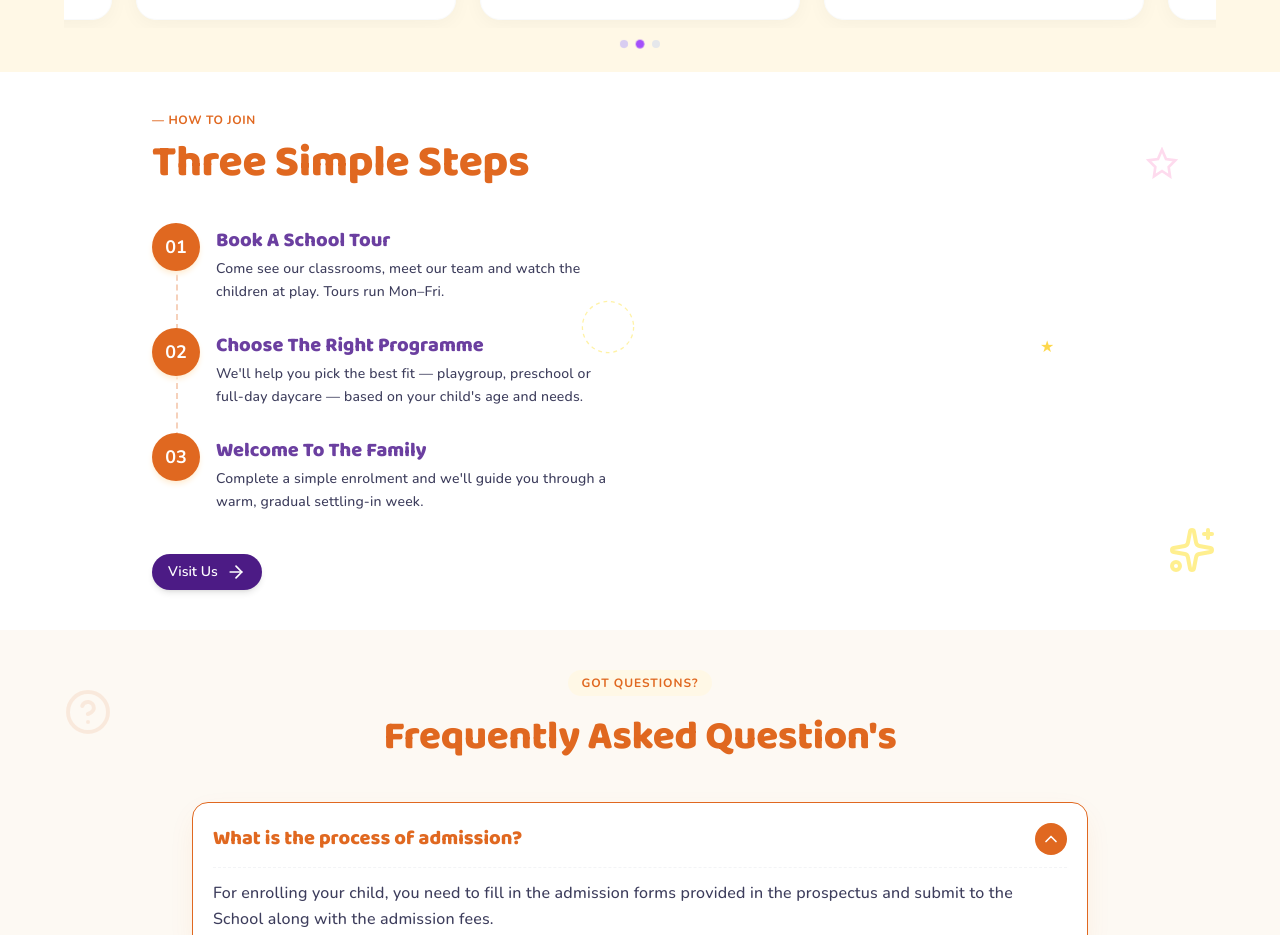
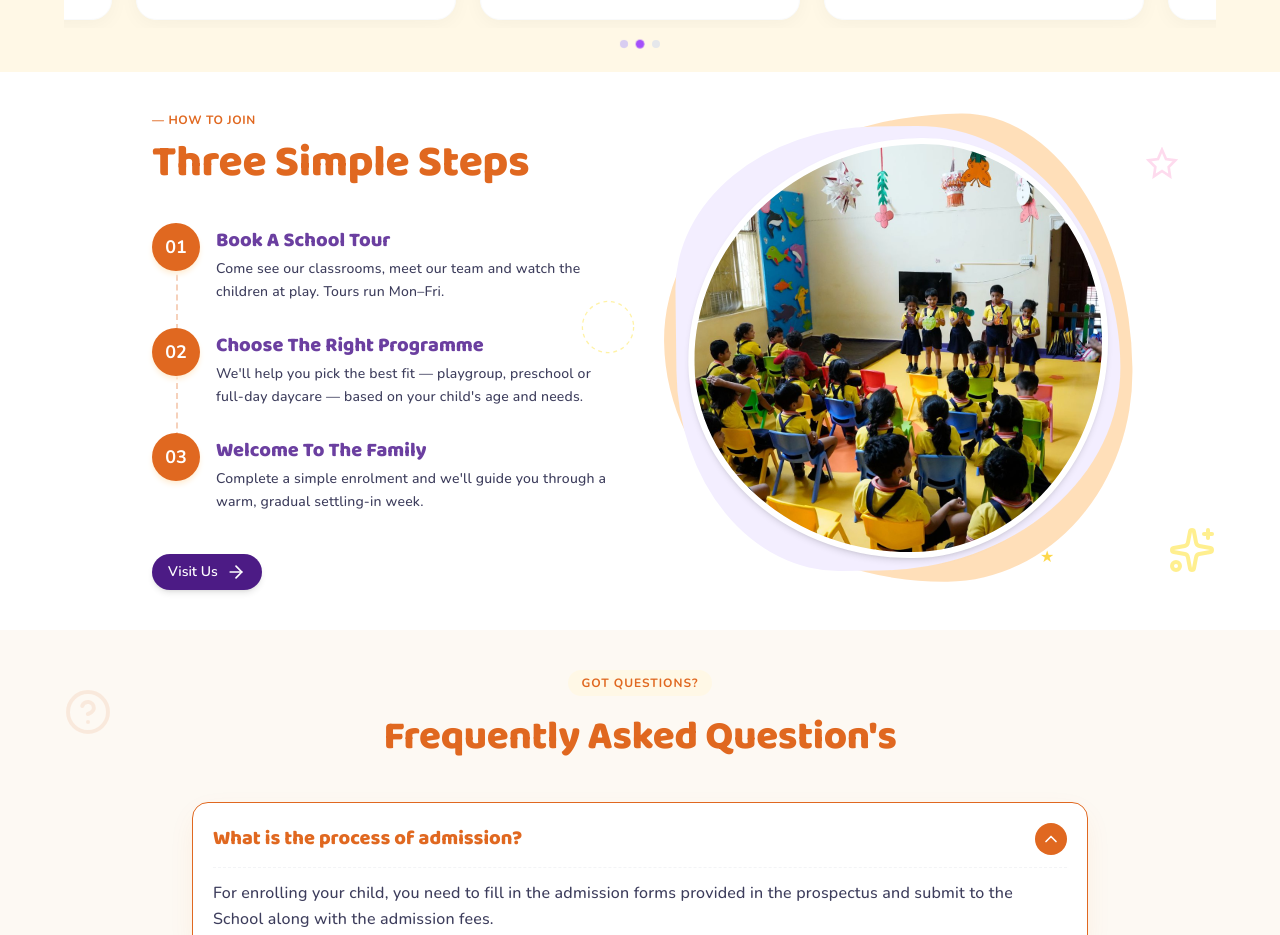
Before and after one commit to spoorthibits/smallwonderspreschool, a Next.js app: page / in a window 1280 px wide. Shown: the part 3220-4155 px from the top of the page. Built offline with nearby package versions, Linux system fonts and the light colour scheme.

Commit message:
Update StepsToJoin.tsx

```diff
--- a/app/home_page_components/StepsToJoin.tsx
+++ b/app/home_page_components/StepsToJoin.tsx
@@ -106,23 +106,21 @@ export default function StepsToJoin() {
           </div>
 
           {/* ── Right Column: Image Asset ── */}
+          {/* ── Right Column: Image Asset ── */}
           <div className="md:col-span-6 relative flex justify-center py-4 md:py-6">
-
-            {/* Blob Image Container */}
             <motion.div
               animate={{
                 y: [-6, 6, -6],
                 x: [-4, 4, -4],
-                rotate: [-1.5, 1.5, -1.5]
+                rotate: [-1.5, 1.5, -1.5],
               }}
               transition={{
                 duration: 8,
                 repeat: Infinity,
-                ease: "easeInOut"
+                ease: "easeInOut",
               }}
-              className="hidden md:visible relative w-full max-w-[280px] sm:max-w-[340px] md:max-w-[420px] aspect-square group origin-center"
+              className="hidden md:block relative w-full max-w-[280px] sm:max-w-[340px] md:max-w-[420px] aspect-square group origin-center"
             >
-
               {/* Layer 1 (Bottom Light Colored Shadow) */}
               <div className="absolute -inset-4 md:-inset-6 bg-orange-200/80 [border-radius:64%_36%_40%_60%/48%_55%_45%_52%] transition-transform duration-500 group-hover:scale-105 z-0"></div>
 
@@ -139,11 +137,12 @@ export default function StepsToJoin() {
                   className="object-cover transition-transform duration-700 group-hover:scale-110"
                 />
               </div>
-
             </motion.div>
 
             {/* Soft shadow vector */}
-            <div className="absolute -bottom-2 right-4 md:right-10 w-12 h-12 text-yellow-400 opacity-70 hidden md:block">★</div>
+            <div className="absolute -bottom-2 right-4 md:right-10 w-12 h-12 text-yellow-400 opacity-70 hidden md:block">
+              ★
+            </div>
           </div>
 
         </div>
```
